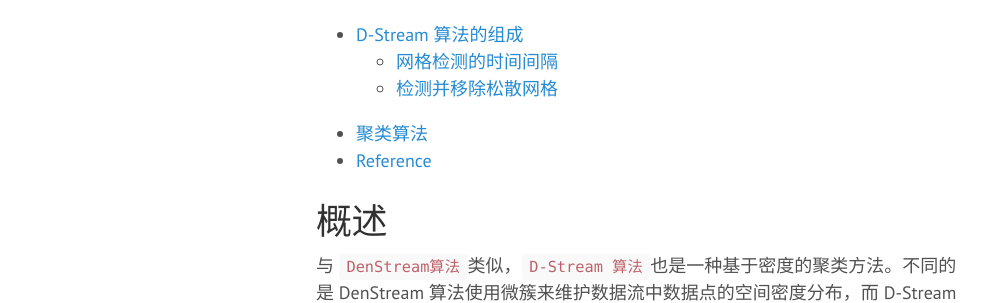
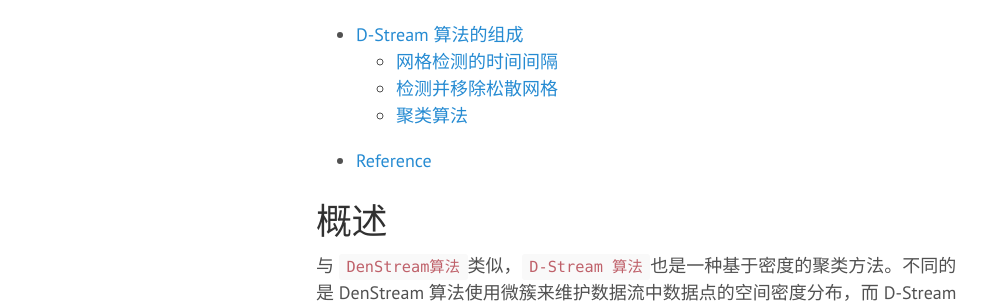
Before and after one commit to htaoyu1/htaoyu1.github.io, a Jekyll site: the page built from _posts/2018-01-17-Streaming-Data-Analysis-3.md, in a window 1280 px wide. Shown: the part 341-644 px from the top of the page, without its empty margins (0-993 px from the left). Built offline with Jekyll 4.4.1, drawn with Linux system fonts in a browser that asks for light colours; some web fonts are replaced; formulas are drawn with MathJax 3.

Commit message:
typo fixed

```diff
--- a/_posts/2018-01-17-Streaming-Data-Analysis-3.md
+++ b/_posts/2018-01-17-Streaming-Data-Analysis-3.md
@@ -254,7 +254,7 @@ $$
 
 综合考虑 **(S1)**、**(S2)**、**(D1)** 和 **(D2)**。根据**密度阈值函数**的定义，松散网格的阈值随着时间的增加逐渐靠近 $D_l$。而一个松散的网格 $g$ 之前可能被删除过，这些被删除的数据点权重不断地衰减，假定它们从来没有被删除，也只是给 $g$ 的权重增加一个很小的量。就算考虑到这个小量的贡献， 根据**命题 4**，$g$ 也是一个稀疏网格。一个松散的网格定义为密度低于**密度阈值函数**给定阈值的网格，因此它的密度也一定小于 $D_l$, 根据规则**(D1)** 和 **(D2)**，该网格被删除时，其完全密度也一定小于 $D_l$。因此**(S1)**、**(S2)**、**(D1)** 和 **(D2)**一块保证了被删除的网格肯定是稀疏的。总之，上面的结果表明，在一个初始化阶段之后，删除松散的网格不会影响聚类的结果。
 
-# 聚类算法
+## 聚类算法
 
 ![3-3 init\_clustering 算法的流程图](/assets/blog-images/Streaming-Data-Analysis-3.3.png)
 **Fig. 3-3.** init\_clustering 算法的流程图。
```
